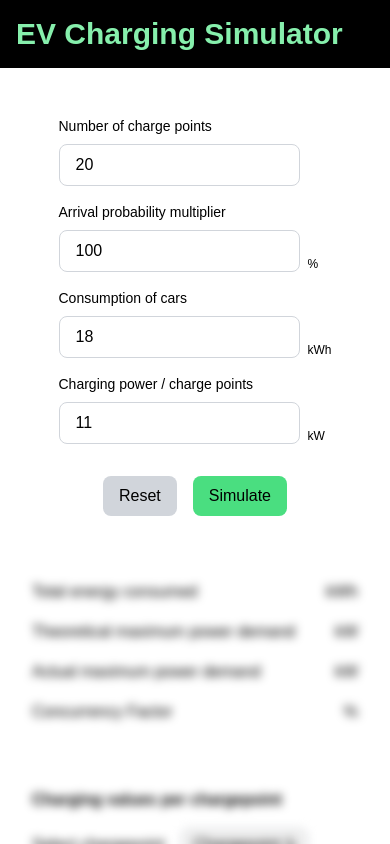
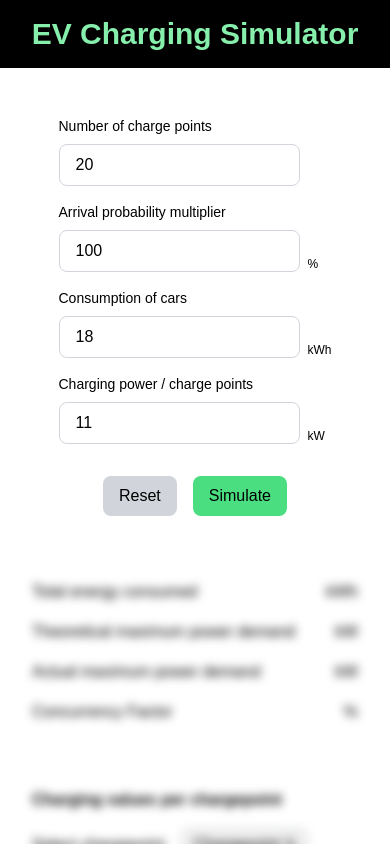
Before and after one commit to sominparrrk/ev-charging-simulator, a React (Create React App) app: page / in a window 390 px wide. Shown: the top 844 px of the page. Built offline with nearby package versions, Linux system fonts and the light colour scheme.

Commit message:
design: make heading center (#10)

```diff
--- a/src/pages/Main.tsx
+++ b/src/pages/Main.tsx
@@ -6,7 +6,7 @@ const Main = () => {
   return (
     <div>
       <div className='main__header w-screen p-4 bg-black'>
-        <h1 className='text-3xl font-semibold text-green-300'>
+        <h1 className='text-3xl text-center lg:text-left font-semibold text-green-300'>
           EV Charging Simulator
         </h1>
       </div>
```
